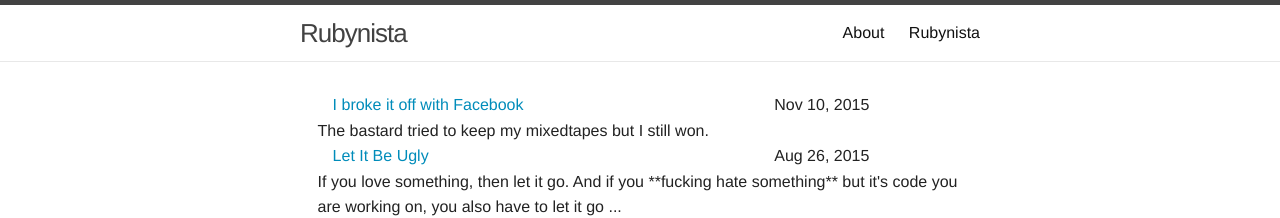
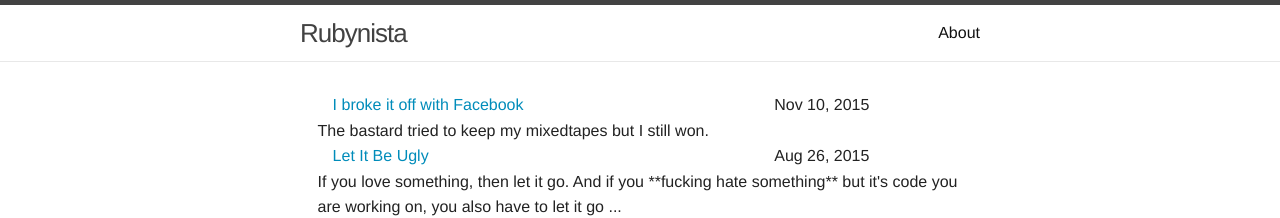
Before and after one commit to theresaluu/theresaluu.github.io, a Jekyll site: the page built from index.html, in a window 1280 px wide. Shown: the top 218 px of the page. Built offline with Jekyll 4.4.1, drawn with Linux system fonts in a browser that asks for light colours.

Commit message:
nav displays only the page that isn't the current one

```diff
--- a/_includes/header.html
+++ b/_includes/header.html
@@ -14,11 +14,11 @@
       </a>
 
       <div class="trigger">
-        {% for page in site.pages %}
-          {% if page.title %}
-          <a class="page-link" href="{{ page.url | prepend: site.baseurl }}">{{ page.title }}</a>
-          {% endif %}
-        {% endfor %}
+        {% if page.url contains '/about'%}
+          <a class="page-link" href="/index.html"> Blog </a>
+        {% else %}
+          <a class="page-link" href="/about"> About </a>
+        {% endif %}
       </div>
     </nav>
 
--- a/index.html
+++ b/index.html
@@ -1,6 +1,6 @@
 ---
 layout: default
-title: Rubynista
+title: Blog
 ---
 
 <div>
```
